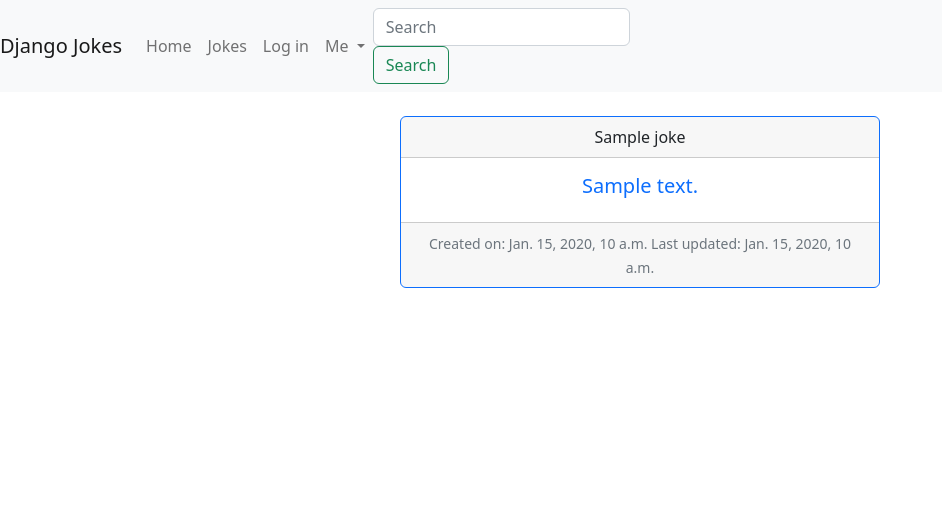
After one commit to RaineyDevTech/djangojokes.com, a Django app: page /jokes/joke/1/ in a window 1280 px wide. The commit adds this page. Shown: the top 528 px of the page, without its empty margins (0-942 px from the left). Run offline with Django 4.2, Linux system fonts and the light colour scheme; tables that the repository leaves empty hold one stand-in row (values such as "Sample post"); some libraries are stand-ins or nearby versions.

Commit message:
-added joke_detail view

```diff
--- a/jokes/models.py
+++ b/jokes/models.py
@@ -1,11 +1,14 @@
 from django.db import models
+from django.urls import reverse
 
-# Create your models here.
 class Joke(models.Model):
     question = models.TextField(max_length=200)
     answer = models.TextField(max_length=100, blank=True)
     created = models.DateTimeField(auto_now_add=True)
     updated = models.DateTimeField(auto_now=True)
 
+    def get_absolute_url(self):
+        return reverse('jokes:detail', args=[str(self.pk)])
+
     def __str__(self):
         return self.question
--- a/jokes/urls.py
+++ b/jokes/urls.py
@@ -1,8 +1,9 @@
 from django.urls import path
 
-from .views import JokeListView
+from .views import JokeDetailView, JokeListView
 
 app_name = 'jokes'
 urlpatterns = [
+    path('joke/<int:pk>/', JokeDetailView.as_view(), name='detail'),
     path('', JokeListView.as_view(), name='list'),
 ]
--- a/jokes/views.py
+++ b/jokes/views.py
@@ -1,9 +1,9 @@
-from django.shortcuts import render
-
-# Create your views here.
-from django.views.generic import ListView
+from django.views.generic import DetailView, ListView
 
 from .models import Joke
 
 class JokeListView(ListView):
     model = Joke
+
+class JokeDetailView(DetailView):
+    model = Joke
--- /dev/null
+++ b/templates/jokes/joke_detail.html
@@ -0,0 +1,18 @@
+{% extends "_base.html" %}
+
+{% block title %}Joke{% endblock %}
+{% block main %}
+  <div class="card border-primary m-auto mb-3 text-center"
+    style="max-width: 30rem">
+    <div class="card-header">{{ joke.question }}</div>
+    <div class="card-body text-primary">
+      <h5 class="card-title">{{ joke.answer }}</h5>
+    </div>
+    <div class="card-footer">
+      <small class="text-muted">
+        Created on: {{ joke.created }}
+        Last updated: {{ joke.updated }}
+      </small>
+    </div>
+  </div>
+{% endblock %}
--- a/templates/jokes/joke_list.html
+++ b/templates/jokes/joke_list.html
@@ -5,7 +5,9 @@
   <h2>Jokes</h2>
   <ul class="list-group list-group-flush mb-3">
     {% for joke in joke_list %}
-      <li class="list-group-item">{{ joke.question }}</li>
+      <li class="list-group-item">
+        <a href="{{ joke.get_absolute_url }}">{{ joke.question }}</a>
+    </li>
     {% endfor %}
   </ul>
 {% endblock %}
```
